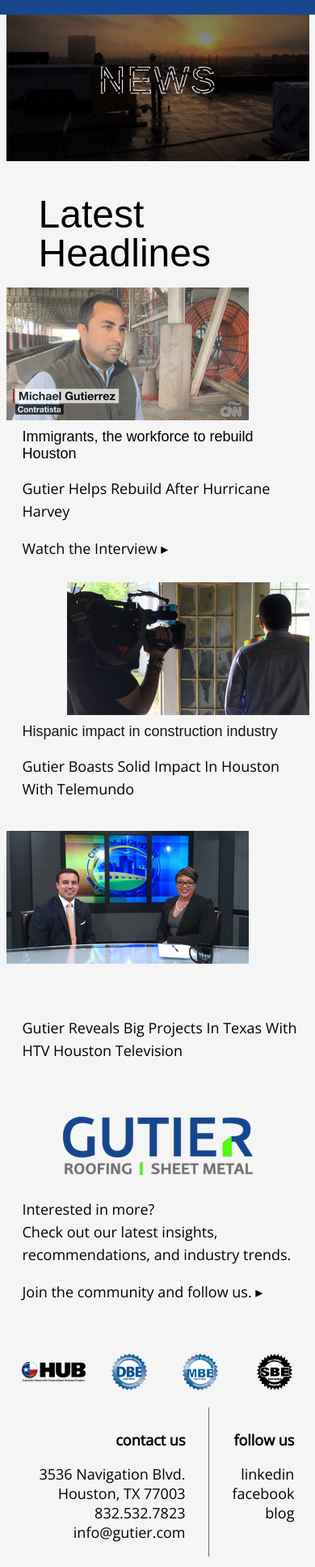
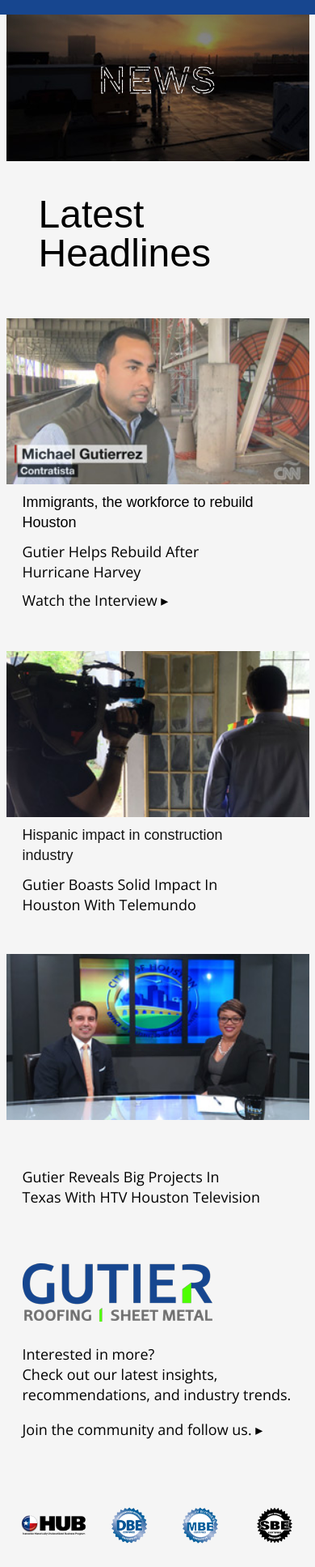
Before and after one commit to leonel-ai/gutier-spr18, a React (Create React App) app: page /news in a window 390 px wide. Shown: the part 57-1992 px from the top of the page at 81% size. Built offline with nearby package versions, Linux system fonts and the light colour scheme; a web font is replaced by a local one.

Commit message:
mobile changes left dom

```diff
--- a/src/routes/About.js
+++ b/src/routes/About.js
@@ -9,7 +9,9 @@
 import aboutImg2 from '../assets/community.jpg';
 import aboutImg2Mobile from '../assets/community-m.jpg';
 import aboutGif1 from '../assets/gutier_gifs/W.gif';
+import aboutGif1Mobile from '../assets/gutier_gifs/mobile/W-m.gif';
 import aboutGif2 from '../assets/gutier_gifs/C.gif';
+import aboutGif2Mobile from '../assets/gutier_gifs/mobile/C-m.gif';
 
 
 class About extends PureComponent {
@@ -76,7 +78,10 @@
 				<div className="ab-box1-desk">
 
 					<div className="ab-gif1">
-						<img src={aboutGif1} alt="aboutGif1" />
+						<img src={aboutGif1} alt="aboutGif" />
+					</div>
+					<div className="ab-gif1-m">
+						<img src={aboutGif1Mobile} alt="aboutGif" />
 					</div>
 
 					<div className="ab-title1">
@@ -114,7 +119,10 @@
 				<div className="ab-box2-desk">
 
 					<div className="ab-gif2">
-						<img src={aboutGif2} alt="aboutGif2" />
+						<img src={aboutGif2} alt="aboutGif" />
+					</div>
+					<div className="ab-gif2-m">
+						<img src={aboutGif2Mobile} alt="aboutGif" />
 					</div>
 
 					<div className="ab-title2">
--- a/src/routes/News.js
+++ b/src/routes/News.js
@@ -12,6 +12,7 @@
 import logo from '../assets/logo.png';
 import logoMobile from '../assets/logoMobile.png';
 import newsGif1 from '../assets/gutier_gifs/N.gif';
+import newsGif1Mobile from '../assets/gutier_gifs/mobile/N-m.gif';
 import newsGif2 from '../assets/gutier_gifs/I.gif';
 
 
@@ -76,7 +77,10 @@
 
 				<div className="news-box1-desk">
 					<div className="news-gif1">
-						<img src={newsGif1} alt="newsGif1" />
+						<img src={newsGif1} alt="newsGif" />
+					</div>
+					<div className="news-gif1-m">
+						<img src={newsGif1Mobile} alt="newsGif" />
 					</div>
 
 					<div className="news-title1">
--- a/src/routes/Services.js
+++ b/src/routes/Services.js
@@ -254,20 +254,20 @@
 								What Our Clients Say About Us
 							</p>
 							<div className="quote">
-								<p><b>"From the beginning, they were very timely with
+								<p>"From the beginning, they were very timely with
 								scheduling meetings, estimates, and completing our roof. They kept a clean
-								site and didn't interrupt our operations at all. Excellent group to work with!"</b>
+								site and didn't interrupt our operations at all. Excellent group to work with!"
 									<br/><br/>— Jonathan Thomas, Stampede Land Services</p></div>
 							<div className="quote">
-								<p><b>"They presented us solutions very well and executed
+								<p>"They presented us solutions very well and executed
 								the project exactly as promised... can't say enough about their professionalism
-								and how great they are about communicating progress. Top notch."</b>
+								and how great they are about communicating progress. Top notch."
 									<br/><br/>— Ellis Welker, WFMS Inc.</p></div>
 							<div className="quote">
-								<p><b>"Everything about their operations was extremely
+								<p>"Everything about their operations was extremely
 								professional and informative. They took the time to walk me through our
 								problem areas and discussed solutions for us to consider... they had our interests
-								in mind."</b>
+								in mind."
 									<br/><br/>— Ross Summers, Texas Auto</p></div>
 						</div>
 					</div>
--- a/src/styles/base/_typography.scss
+++ b/src/styles/base/_typography.scss
@@ -164,7 +164,7 @@
 
 	p, body {
 			font: 18px $font-body;
-			line-height: 28px;
+			line-height: 1.4em;
 	}
 
 	ul, li {
@@ -234,6 +234,7 @@
 
 	.news-sub1, .news-sub2, .news-sub3 {
 			font: 18px $font-title;
+			line-height: 1.4em;
 	}
 
 		/* CONTACT */
@@ -242,15 +243,14 @@
 	}
 
 	.con-title{
-			font: 48px $font-title;
+			font: 40px $font-title;
 	}
 
 	.con-title2 {
-			line-height: 52px;
+			line-height: 1.4em;
 	}
 
 	.con-sub, .con-sub-ser {
-		line-height: 38px;
 		font: 24px $font-title;
 	}
 
--- a/src/styles/layout/_footer.scss
+++ b/src/styles/layout/_footer.scss
@@ -113,11 +113,14 @@
 			grid-row: 2;
 			justify-self: start;
 			align-self: start;
-			padding: 0;
+			text-align: left;
+			padding-left: 20px;
 			padding-top: 10px;
-			max-width: 222px;
-			border-right: 1px solid #6e6e6e;
-			padding-right: 28px;
+			max-width: 186px;
+
+			ul {
+				padding-left: 0;
+			}
 	}
 
 	.ft-social {
@@ -128,7 +131,7 @@
 			height: 127px;
 			padding: 0;
 			padding-top: 10px;
-			padding-left: 15rem;
+			padding-left: 13em;
 	}
 
 	.ft-privacy {
--- a/src/styles/pages/_about.scss
+++ b/src/styles/pages/_about.scss
@@ -197,7 +197,7 @@
 	height: 300px;
 }
 
-.sidenav-mob, .ab-img1-m, .ab-img2-m {
+.sidenav-mob, .ab-img1-m, .ab-img2-m, .ab-gif1-m, .ab-gif2-m {
 	display: none;
 }
 
@@ -322,17 +322,23 @@
 	}
 
 	.ab-gif1 {
+		display: none;
+	}
+
+	.ab-gif1-m {
+		display: grid;
 		grid-column: 1;
 		grid-row: 1;
 		justify-self: start;
-		padding-left: 80px;
+		padding-left: 100px;
 		max-height: 100px;
 		max-width: 0px;
+		z-index: -100;
 		opacity: .5;
 	}
 
-	.ab-gif1 img {
-		width: 300px;
+	.ab-gif1-m img {
+		width: 260px;
 	}
 
 	.ab-title1 {
@@ -379,17 +385,27 @@
 		grid-template-columns: 1fr;
 		justify-items: center;
 		padding: 0;
-		padding-bottom: 40px;
+		padding-bottom: 20px;
 	}
 
 	.ab-gif2 {
+		display: none;
+	}
+
+	.ab-gif2-m {
+		display: grid;
 		grid-column: 1;
 		grid-row: 1;
-		justify-self: center;
+		justify-self: start;
 		max-width: 0px;
-		max-height: 140px;
+		max-height: 100px;
 		padding: 0;
+		z-index: -100;
 		opacity: .5;
+	}
+
+	.ab-gif2-m img {
+		width: 260px;
 	}
 
 	.ab-title2 {
--- a/src/styles/pages/_news.scss
+++ b/src/styles/pages/_news.scss
@@ -252,7 +252,8 @@
   padding-left: 20px;
 }
 
-.sidenav-mobm, .news-img1-m, .news-img2-m, .news-img3-m, .logoSmall-img {
+.sidenav-mobm, .news-img1-m, .news-img2-m, .news-img3-m, .logoSmall-img
+.news-gif1-m {
 	display: none;
 }
 
@@ -334,7 +335,8 @@
     background-position: inherit;
 	}
 
-  .svg-news-desktop, .news-img1, .news-img2, .news-img3 {display: none}
+  .svg-news-desktop, .news-img1, .news-img2, .news-img3,
+  .news-gif1, .news-gif2 {display: none}
 
   .svg-news-mobile {
 		display: inherit;
@@ -350,27 +352,31 @@
 		padding-right: 0px;
     padding-top: 10px;
     padding-bottom: 0;
+    height: 160px;
   }
 
 
-	.news-gif1 {
+	.news-gif1-m {
+    display: grid;
 		grid-column: 1;
 		grid-row: 1;
 		justify-self: start;
-		padding-left: 116px;
-		max-height: 100px;
-		max-width: 0px;
+    padding-left: 116px;
+    padding-top: 16px;
+		max-height: 0px;
+    max-width: 100px;
+    z-index: -100;
 		opacity: .65;
 	}
 
-	.news-gif1 img {
-    width: 300px;
+	.news-gif1-m img {
+    width: 260px;
 	}
 
 	.news-title1 {
 		grid-column: 1;
 		grid-row: 1;
-		max-height: 122px;
+		height: 244px;
 		max-width: 375px;
     padding-left: 20px;
     line-height: 48px;
@@ -388,17 +394,23 @@
 		padding-left: 0px;
 		padding-right: 0px;
     padding-top: 0px;
+    padding-bottom: 30px;
     max-width: 375px;
   }
 
   .news-text1 {
 		grid-column: 1;
 		justify-self: start;
-    padding: 0;
+    padding-right: 60px;
     padding-left: 20px;
     padding-top: 10px;
     padding-bottom: 10px;
     max-width: 375px;
+
+    p {
+      margin-top: 10px;
+      margin-bottom: 10px;
+    }
 	}
 
 	.news-img1-m {
@@ -413,7 +425,8 @@
 		grid-column: 1;
 		grid-row: 2;
 		opacity: 1;
-		padding: 0;
+    padding: 0;
+    width: 375px;
   }
 
 	.news-title2 {
@@ -434,6 +447,7 @@
 		padding-left: 0px;
 		padding-right: 0px;
     padding-top: 0px;
+    padding-bottom: 20px;
     max-width: 375px;
   }
 
@@ -442,33 +456,30 @@
     grid-row: 2;
 		justify-self: start;
     padding: 0;
+    padding-left: 20px;
+    padding-right: 86px;
     padding-top: 10px;
-    padding-bottom: 10px;
     text-align: left;
     max-width: 375px;
 
-    a {
-      padding-left: 20px;
+    p {
+      margin-top: 10px;
     }
-
-    p {
-      padding-left: 20px;
-    }
-	}
+  }
 
 	.news-img2-m {
     display: inherit;
 		grid-column: 1;
     padding: 0;
-    padding-left: 34px;
-		justify-self: end !important;
+		justify-self: start;
   }
 
   .news-img2-m img{
 		grid-column: 1;
 		grid-row: 1;
 		opacity: 1;
-		padding: 0;
+    padding: 0;
+    width: 375px;
   }
 
 	.news-title3 {
@@ -494,18 +505,11 @@
 	.news-text3 {
 		grid-column: 1;
 		justify-self: start;
-    padding: 0;
+    padding-right: 60px;
+    padding-left: 20px;
     padding-top: 10px;
     padding-bottom: 10px;
     max-width: 375px;
-
-    a {
-      padding-left: 20px;
-    }
-
-    p {
-      padding-left: 20px;
-    }
 	}
 
 	.news-img3-m {
@@ -513,7 +517,7 @@
 		grid-column: 1;
     padding: 0;
     padding-top: 10px;
-    height: 180px;
+    height: 210px;
 		justify-self: start !important;
   }
 
@@ -521,25 +525,8 @@
 		grid-column: 1;
 		grid-row: 1;
 		opacity: 1;
-		padding: 0;
-  }
-
-  .news-gif2 {
-  	grid-column: 1;
-		grid-row: 1 / 3;
-		justify-self: start !important;
-    max-width: 0px;
-    max-height: 0px;
     padding: 0;
-    padding-left: 180px;
-    opacity: .5;
-  }
-
-  .news-gif2 img {
-    grid-column: 1;
-		opacity: 1;
-		width: 300px;
-		padding: 0;
+    width: 375px;
   }
 
   /* medium blog */
@@ -547,7 +534,7 @@
     grid-template-columns: 1fr;
     padding: 0;
     padding-top: 40px;
-    padding-bottom: 40px;
+    padding-bottom: 60px;
     max-width: 375px;
   }
 
@@ -556,12 +543,9 @@
   }
 
   .logoSmall-img {
-    display: inherit;
-    padding: 0;
-  }
-
-  .logoSmall-img > img {
-    left: 50%;
+    display: grid;
+    justify-self: start;
+    padding-left: 20px;
   }
 
   .news-text4 {
--- a/src/styles/pages/_services.scss
+++ b/src/styles/pages/_services.scss
@@ -421,18 +421,24 @@
 		}
 
 		.srv-gif1 {
+			display: none;
+		}
+
+		.srv-gif1-m {
+			display: grid;
 			grid-column: 1;
 			grid-row: 1;
 			justify-self: start;
 			max-width: 0px;
 			max-height: 100px;
 			padding: 0;
-			padding-left: 140px;
+			padding-left: 162px;
+			z-index: -100;
 			opacity: .5;
 		}
 
-		.srv-gif1 img {
-			width: 300px;
+		.srv-gif1-m img {
+			width: 260px;
 		}
 
 		.srv-title1 {
@@ -462,7 +468,7 @@
 			justify-self: center;
 			padding: 0;
 			padding-top: 10px;
-			padding-left: 5rem;
+			padding-left: 0px;
 		}
 
 	/* markets */
@@ -475,6 +481,11 @@
 	}
 
 	.srv-gif2 {
+		display: none;
+	}
+
+	.srv-gif2-m {
+		display: grid;
 		grid-column: 1;
 		grid-row: 1;
 		justify-self: start;
@@ -484,16 +495,16 @@
 		opacity: .5;
 	}
 
-	.srv-gif2 img {
-		width: 300px;
+	.srv-gif2-m img {
+		width: 240px;
 	}
 
 	.srv-title2 {
 		grid-column: 1;
 		grid-row: 1;
-		max-height: 100px;
+		max-height: 130px;
 		max-width: 375px;
-		padding-left: 70.4px;
+		padding-left: 20px;
 		animation-duration: 3s;
 		animation-delay: 1.9s;
 	}
@@ -601,7 +612,7 @@
 			min-height: 90px;
 			align-self: end;
 			justify-self: start;
-			padding-left: 24px;
+			padding-left: 18px;
 			animation-duration: 3s;
 			animation-delay: 3.25s;
 		}
@@ -620,7 +631,7 @@
 			max-width: 0px;
 			padding: 0;
 			padding-top: 200px;
-			padding-right: 400px;
+			padding-right: 356px;
 			opacity: .5;
 		}
 
@@ -630,17 +641,17 @@
 			justify-self: start;
 			max-width: 0px;
 			padding: 0;
-			padding-top: 800px;
-			padding-right: 400px;
+			padding-top: 824px;
+			padding-right: 356px;
 			opacity: .5;
 		}
 
 		.srv-gif3 img {
-			width: 348px;
+			width: 342px;
 		}
 
 		.srv-gif4 img {
-			width: 348px;
+			width: 342px;
 		}
 
 	.srv-trust {
```
Also changed, not shown: src/routes/Contact.js (+27 -14 lines), src/styles/pages/_contact.scss (+33 -20 lines), src/assets/gutier_gifs/mobile/I-m.gif (deleted).
